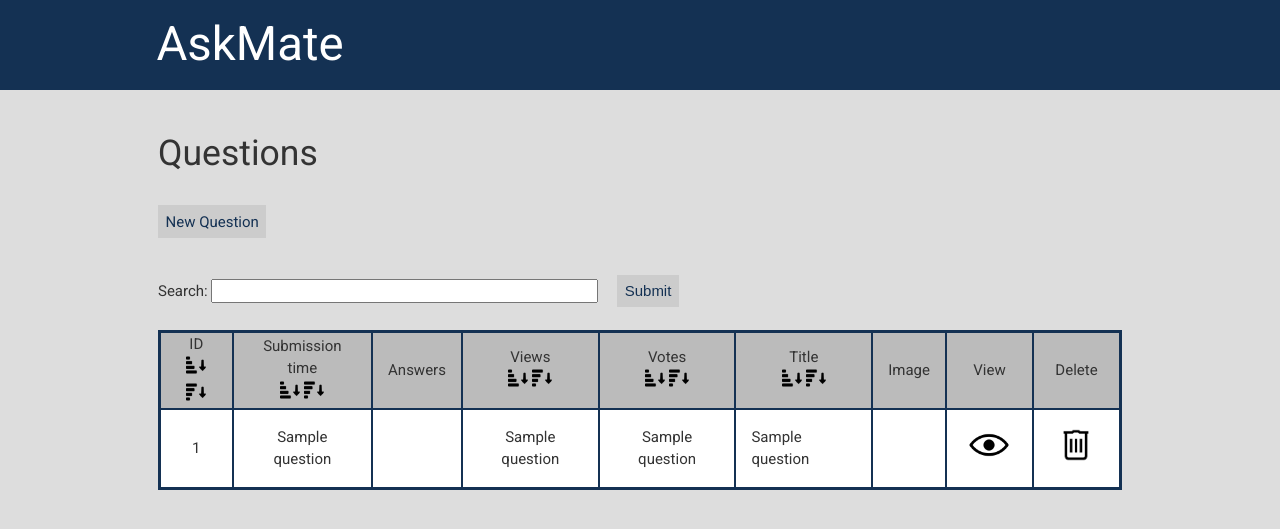
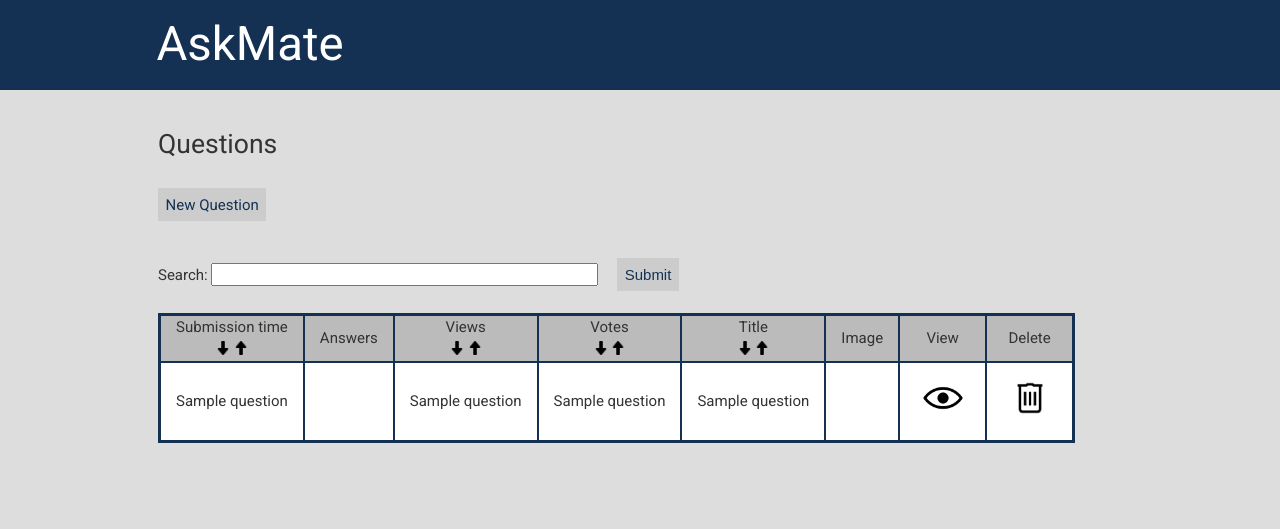
Before and after one commit to adamFoldvari/askmate-fejtorpotrh, a Flask app: template templates/questionlist.html in a window 1280 px wide. Shown: the top 529 px of the page. Run offline with Flask 2, Linux system fonts and the light colour scheme; the template is opened without the code that fills it: most values are stand-ins (such as "Sample title", 1, 10 or a date in 2020).

Commit message:
Add style to new_tag.html and change icons in questionlist.html

```diff
--- a/static/style.css
+++ b/static/style.css
@@ -88,6 +87,10 @@ th, td {
 td.link:hover {
     background-color: #ddd;
     cursor: pointer;
+}
+
+.arrow-icon {
+    width: 14px;
 }
 
 input[type=text],
--- a/templates/questionlist.html
+++ b/templates/questionlist.html
@@ -3,70 +3,70 @@
   <head>
     <title>AskMate project - List of questions</title>
     <link rel="stylesheet" type="text/css"  href="{{ url_for('static',filename='style.css') }}">
-
+    <link rel="stylesheet" href="https://cdnjs.cloudflare.com/ajax/libs/font-awesome/4.7.0/css/font-awesome.min.css" integrity="sha256-eZrrJcwDc/3uDhsdt61sL2oOBY362qM3lon1gyExkL0=" crossorigin="anonymous" />
   </head>
   <body>
     <h1>AskMate</h1>
     <div id="content-wrapper">
-        <h2>Questions</h2>
+        <h3>Questions</h3>
         <p class="button"><a id="new-question" href='/new_question'>New Question</a></p>
-        <p>
-            <form action="/search" method="GET">
-                <label for="q">Search:</label>
-                <input type="text" name="q" id="q" size="40" maxlength="120">
-                <input type="submit" value="Submit">
-            </form>
-        </p>
+
+        <form action="/search" method="GET">
+            <label for="q">Search:</label>
+            <input type="text" name="q" id="q" size="40" maxlength="120">
+            <input type="submit" value="Submit">
+        </form>
+
         {% if questions %}
         <table border="2" bgcolor="Gainsboro">
             <tr align="center">
-                <th>ID<br>
+                <!--<th>ID<br>
                     <form action="{{ url_for('listing') + '?id=ASC'}}" method="POST">
-                        <input type="image" src="/static/icons/sorting_icon1.png" border="0" width="20", height="20" alt="Submit"/>
+                        <input class="arrow-icon" type="image" src="/static/icons/arrow_down.png" border="0" alt="Submit"/>
                     </form>
                     <form action="{{ url_for('listing') + '?id=DESC'}}" method="POST">
-                        <input type="image" src="/static/icons/sorting_icon2.png" border="0" width="20", height="20" alt="Submit"/>
+                        <input class="arrow-icon" type="image" src="/static/icons/arrow_up.png" border="0" alt="Submit"/>
                     </form>
-                </th>
+                </th>-->
                 <th>Submission time<br>
                     <form action="{{ url_for('listing') + '?submission_time=ASC'}}" method="POST">
-                        <input type="image" src="/static/icons/sorting_icon1.png" border="0" width="20", height="20" alt="Submit"/>
+                        <input class="arrow-icon" type="image" src="/static/icons/arrow_down.png" border="0" alt="Submit"/>
                     </form>
                     <form action="{{ url_for('listing') + '?submission_time=DESC'}}" method="POST">
-                        <input type="image" src="/static/icons/sorting_icon2.png" border="0" width="20", height="20" alt="Submit"/>
+                        <input class="arrow-icon" type="image" src="/static/icons/arrow_up.png" border="0" alt="Submit"/>
                     </form>
                 </th>
                 <th>Answers</th>
                 <th>Views<br>
                     <form action="{{ url_for('listing') + '?view_number=ASC'}}" method="POST">
-                        <input type="image" src="/static/icons/sorting_icon1.png" border="0" width="20", height="20" alt="Submit"/>
+                        <input class="arrow-icon" type="image" src="/static/icons/arrow_down.png" border="0" alt="Submit"/>
                     </form>
                     <form action="{{ url_for('listing') + '?view_number=DESC'}}" method="POST">
-                        <input type="image" src="/static/icons/sorting_icon2.png" border="0" width="20", height="20" alt="Submit"/>
+                        <input class="arrow-icon" type="image" src="/static/icons/arrow_up.png" border="0" alt="Submit"/>
                     </form>
                 </th>
                 <th>Votes<br>
                     <form action="{{ url_for('listing') + '?vote_number=ASC'}}" method="POST">
-                        <input type="image" src="/static/icons/sorting_icon1.png" border="0" width="20", height="20" alt="Submit"/>
+                        <input class="arrow-icon" type="image" src="/static/icons/arrow_down.png" border="0" alt="Submit"/>
                     </form>
                     <form action="{{ url_for('listing') + '?vote_number=DESC'}}" method="POST">
-                        <input type="image" src="/static/icons/sorting_icon2.png" border="0" width="20", height="20" alt="Submit"/>
+                        <input class="arrow-icon" type="image" src="/static/icons/arrow_up.png" border="0" alt="Submit"/>
                     </form>
                 </th>
                 <th>Title<br>
                     <form action="{{ url_for('listing') + '?title=ASC'}}" method="POST">
-                        <input type="image" src="/static/icons/sorting_icon1.png" border="0" width="20", height="20" alt="Submit"/>
+                        <input class="arrow-icon" type="image" src="/static/icons/arrow_down.png" border="0" alt="Submit"/>
                     </form>
                     <form action="{{ url_for('listing') + '?title=DESC'}}" method="POST">
-                        <input type="image" src="/static/icons/sorting_icon2.png" border="0" width="20", height="20" alt="Submit"/>
+                        <input class="arrow-icon" type="image" src="/static/icons/arrow_up.png" border="0" alt="Submit"/>
                     </form>
                 </th>
                 <!--<th>Message
                     <form action="{{ url_for('listing') + '?message=ASC'}}" method="POST">
-                        <input type="image" src="/static/icons/sorting_icon1.png" border="0" width="20", height="20" alt="Submit"/>
+                        <input type="image" src="/static/icons/arrow_down.png" border="0"  height="20" alt="Submit"/>
                     </form>
                     <form action="{{ url_for('listing') + '?message=DESC'}}" method="POST">
-                        <input type="image" src="/static/icons/sorting_icon2.png" border="0" width="20", height="20" alt="Submit"/>
+                        <input type="image" src="/static/icons/arrow_up.png" border="0"  height="20" alt="Submit"/>
                     </form>
                 </th>-->
                 <th>Image</th>
@@ -75,7 +75,7 @@
             </tr>
             {% for question in questions %}
                 <tr bgcolor = "White">
-                    <td align="center">{{question[0]}}</td>
+                    <!--<td align="center">{{question[0]}}</td>-->
                     <td align="center">{{question[1]}}</td>
                     <td align="center">{{ answer_count_list(question[0]) }}</td>
                     <td align="center">{{question[2]}}</td>
```
Also changed, not shown: other parts of static/style.css (+48 -3 lines), templates/new_tag.html (+9 -5 lines), static/icons/arrow_down.png (added), static/icons/arrow_up.png (added).
